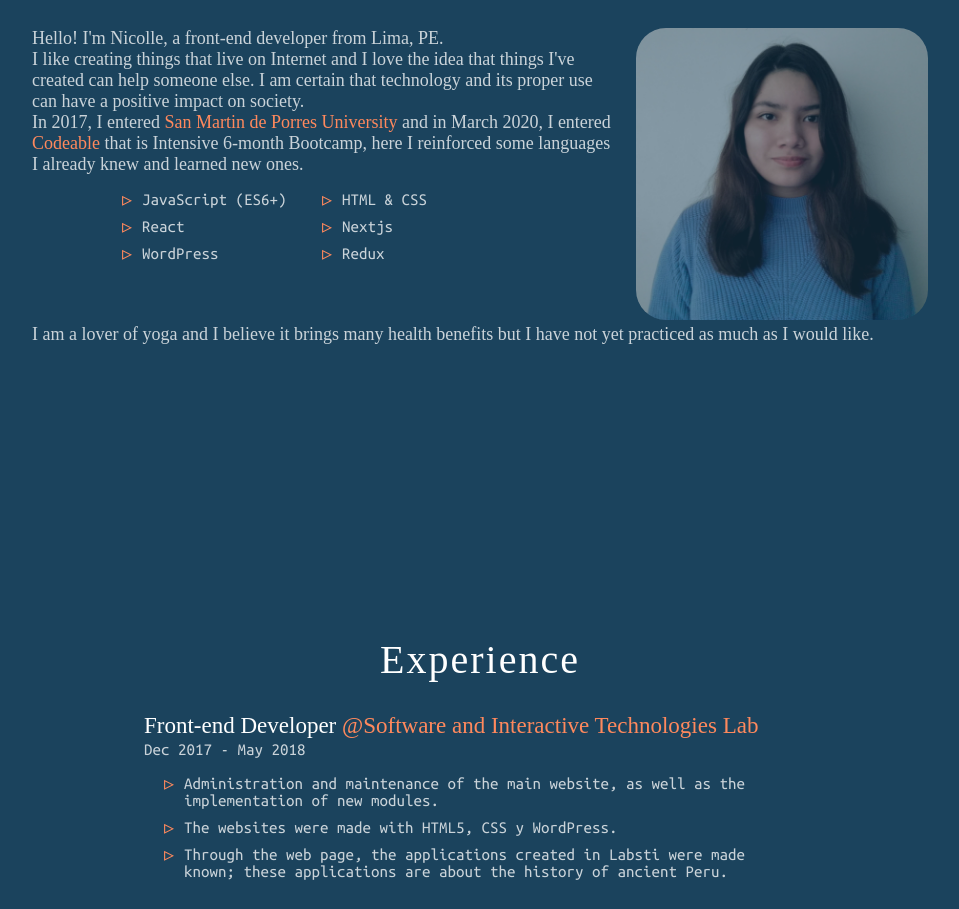
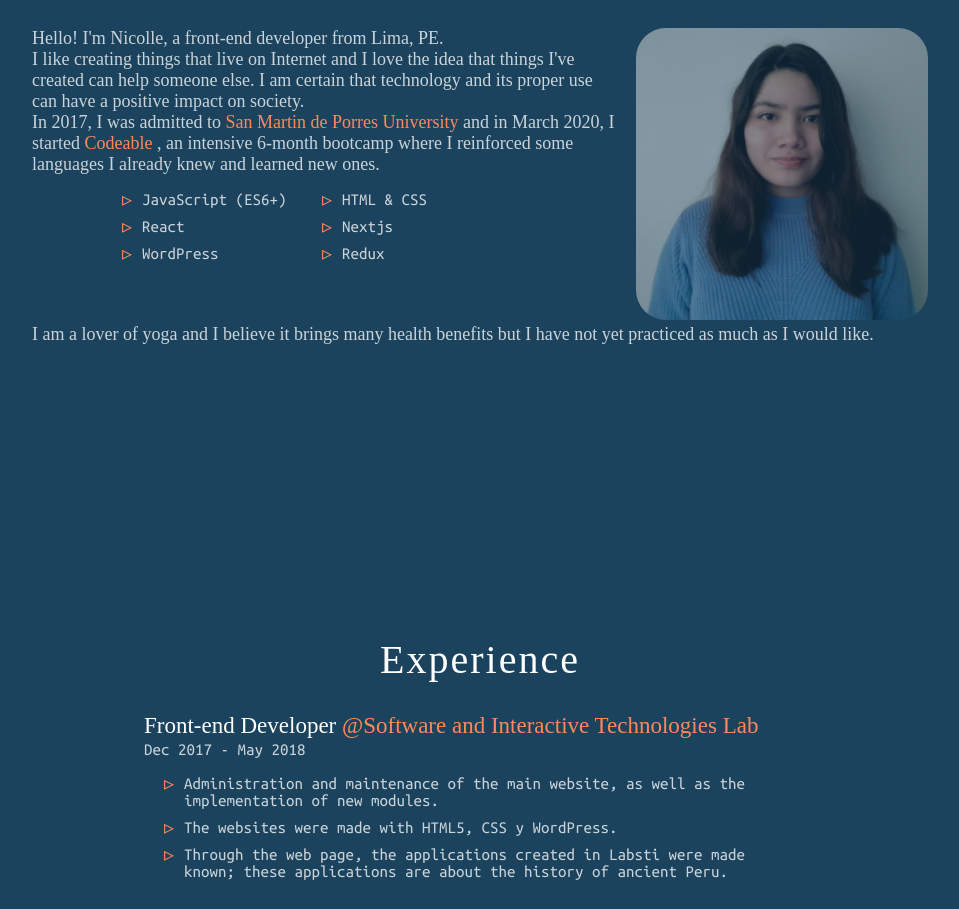
Before and after one commit to NicolleQuispeArotinco/portafolio, a Next.js app: page / in a window 1280 px wide. Shown: the part 790-1699 px from the top of the page, without its empty margins (160-1119 px from the left). Built offline with nearby package versions, Linux system fonts and the light colour scheme; a web font is replaced by a local one.

Commit message:
change about

```diff
--- a/components/About.js
+++ b/components/About.js
@@ -10,7 +10,7 @@ function About({isEnglish}) {
         <div className={styles.aboutMeText}>
           <p className={styles.paragraph}>{isEnglish ? en.story.firstPara : es.story.firstPara}</p>
           <p className={styles.paragraph}>{isEnglish ? en.story.secondPara : es.story.secondPara}</p>
-          {isEnglish ? <p className={styles.paragraph}>In 2017, I entered <a href="https://www.usmp.edu.pe/" className={styles.link}>San Martin de Porres University</a> and in March 2020, I entered <a href="https://www.codeable.la/" className={styles.link}>Codeable</a> that is Intensive 6-month Bootcamp, here I reinforced some languages I already knew and learned new ones.</p> : <p className={styles.paragraph} >En el 2017, ingresé a la <a href="https://www.usmp.edu.pe/" className={styles.link}>Universidad de San Martin de Porres</a> y en marzo del 2020 ingresé a <a href="https://www.codeable.la/"  className={styles.link}>Codeable</a> que es un bootcamp intensivo de 6 meses, en este último reforcé algunos lenguajes que ya sabía y aprendí nuevos.</p>}
+          {isEnglish ? <p className={styles.paragraph}>In 2017, I was admitted to <a href="https://www.usmp.edu.pe/" className={styles.link}>San Martin de Porres University</a> and in March 2020, I started <a href="https://www.codeable.la/" className={styles.link}>Codeable</a> , an intensive 6-month bootcamp where I reinforced some languages I already knew and learned new ones.</p> : <p className={styles.paragraph} >En el 2017, ingresé a la <a href="https://www.usmp.edu.pe/" className={styles.link}>Universidad de San Martin de Porres</a> y en marzo del 2020 ingresé a <a href="https://www.codeable.la/"  className={styles.link}>Codeable</a>, un bootcamp intensivo de 6 meses, en este último reforcé algunos lenguajes que ya sabía y aprendí nuevos.</p>}
           <ul className={styles.skillsList}>
             {skills.map((item, index) => (<li key={index}>{item}</li>))}
           </ul>
```
